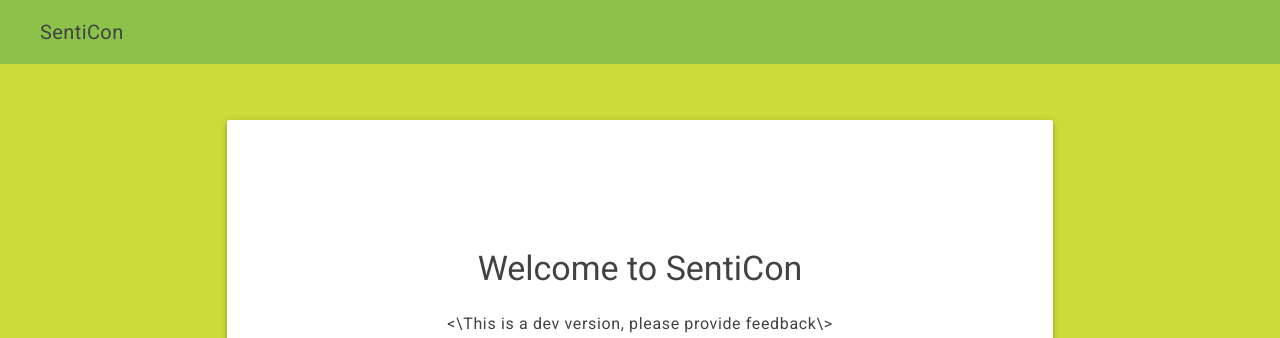
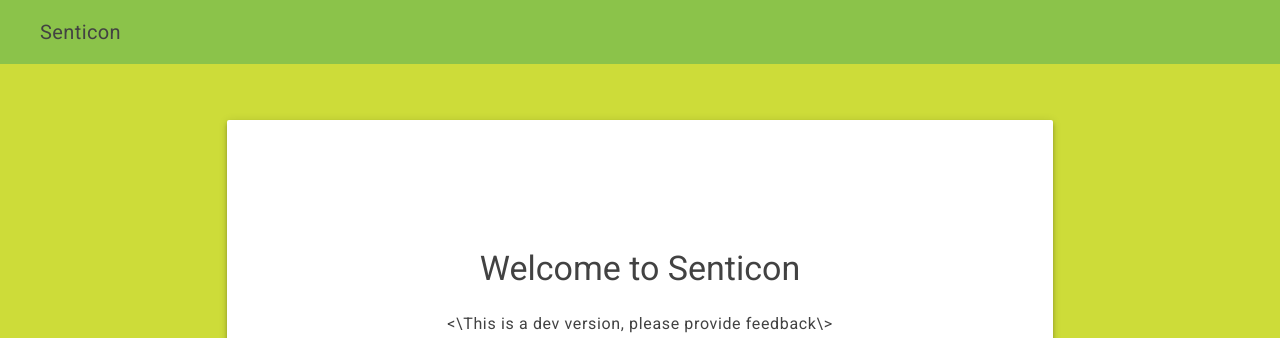
Before and after one commit to imGurpreetSK/Senticon, a plain HTML site: page index.html in a window 1280 px wide. Shown: the top 338 px of the page. Drawn offline with nearby package versions, Linux system fonts and the light colour scheme.

Commit message:
- removed useless code and comments

```diff
--- a/index.html
+++ b/index.html
@@ -1,20 +1,4 @@
 <!doctype html>
-<!--
-  Material Design Lite
-  Copyright 2015 Google Inc. All rights reserved.
-
-  Licensed under the Apache License, Version 2.0 (the "License");
-  you may not use this file except in compliance with the License.
-  You may obtain a copy of the License at
-
-      https://www.apache.org/licenses/LICENSE-2.0
-
-  Unless required by applicable law or agreed to in writing, software
-  distributed under the License is distributed on an "AS IS" BASIS,
-  WITHOUT WARRANTIES OR CONDITIONS OF ANY KIND, either express or implied.
-  See the License for the specific language governing permissions and
-  limitations under the License
--->
 <html lang="en">
 
 <head>
@@ -55,14 +39,14 @@
 <body>
     <div class="demo-layout mdl-layout mdl-layout--fixed-header mdl-js-layout mdl-color--grey-100">
         <header class="demo-header mdl-layout__header mdl-layout__header--scroll mdl-color--grey-100 mdl-color-text--grey-800">
-            <div class="mdl-layout__header-row" style="background-color:#8BC34A"> <b span class="mdl-layout-title">SentiCon</span></b> </div>
+            <div class="mdl-layout__header-row" style="background-color:#8BC34A"> <b span class="mdl-layout-title">Senticon</span></b> </div>
         </header>
         <div class="demo-ribbon" style="background-color:#CDDC39"></div>
         <main class="demo-main mdl-layout__content">
             <div class="demo-container mdl-grid">
                 <div class="mdl-cell mdl-cell--2-col mdl-cell--hide-tablet mdl-cell--hide-phone"></div>
                 <div class="demo-content mdl-color--white mdl-shadow--4dp content mdl-color-text--grey-800 mdl-cell mdl-cell--8-col">
-                    <h3 style="text-align: center">Welcome to SentiCon</h3>
+                    <h3 style="text-align: center">Welcome to Senticon</h3>
                     <h6 style="text-align: center"><\This is a dev version, please provide feedback\></h6>
                     <table>
                         <tbody>
```
